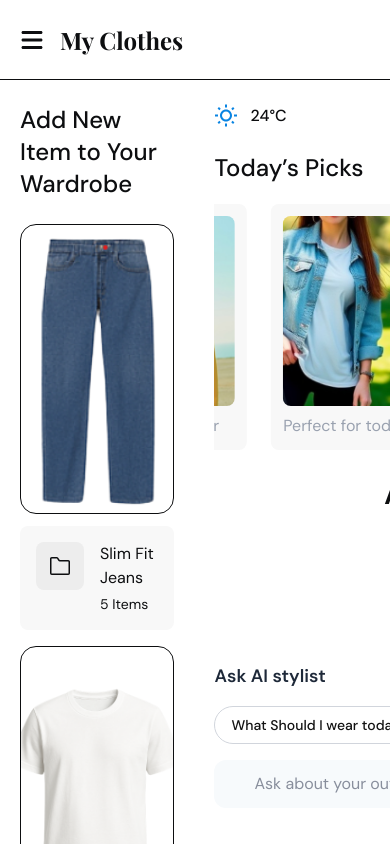
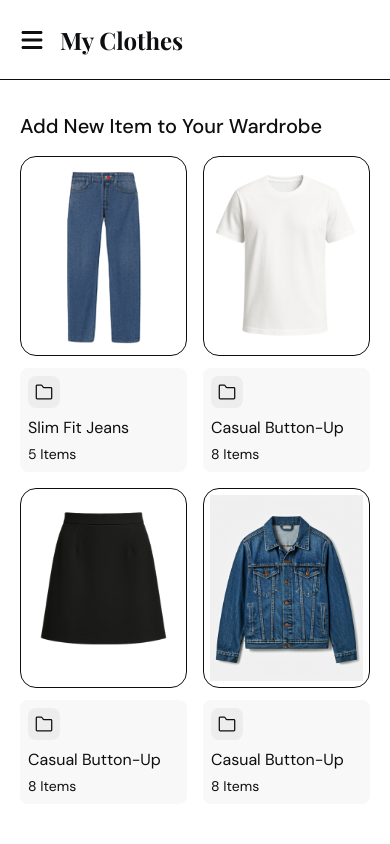
Before and after one commit to Webgenius0/chique, a Next.js app: page /dashboard/my-clothes in a window 390 px wide. Built offline with nearby package versions, Linux system fonts and the light colour scheme; a web font is replaced by a local one; what @ant-design/nextjs-registry would draw is missing.

Commit message:
MyClothe page responsive

```diff
--- a/app/dashboard/my-clothes/page.js
+++ b/app/dashboard/my-clothes/page.js
@@ -10,10 +10,10 @@ export const metadata = {
 };
 const MyClothes = () => {
   return (
-    <div className="w-full flex flex-col gap-10 pt-3">
-      <div className="w-full justify-between items-start flex gap-10">
+    <div className="w-full flex flex-col gap-10 xs:py-10 py-5">
+      <div className="w-full flex lg:flex-row flex-col justify-between items-start 2xl:gap-10 lg:gap-6 gap-10">
         <Wardrobe />
-        <div className="w-[700px] gap-20 flex flex-col justify-start items-start shrink-0">
+        <div className="2xl:w-[700px] lg:w-[450px] w-full flex flex-col sm:gap-20 gap-10 justify-start items-start shrink-0">
           <TodayPicks />
           <AIStylist />
         </div>
--- a/components/dashboard/clothe/OutfitSuggestion.jsx
+++ b/components/dashboard/clothe/OutfitSuggestion.jsx
@@ -10,7 +10,7 @@ const OutfitSuggestion = () => {
   return (
     <div className="w-full flex flex-col gap-6 justify-start">
       <div className="w-full flex justify-between">
-        <p className="text-2xl text-primary-dark font-medium font-primary">
+        <p className="xs:text-2xl text-xl text-primary-dark font-medium font-primary">
           Al Outfit Suggestions
         </p>
         <div className="w-fit flex items-center gap-3 text-primary-dark">
@@ -20,7 +20,7 @@ const OutfitSuggestion = () => {
           </p>
         </div>
       </div>
-      <div className="w-full grid grid-cols-3 gap-5">
+      <div className="w-full grid md:grid-cols-3 xs:grid-cols-2 grid-cols-1 gap-5">
         {outfitData.map((item) => (
           <div key={item.id} className="w-full  bg-[#FAFAFB] rounded-lg p-4">
             <div className="w-full h-[220px] overflow-hidden">
@@ -31,7 +31,7 @@ const OutfitSuggestion = () => {
               />
             </div>
             <div className="w-full flex flex-col gap-1 bg-[#F5F6F7] py-3">
-              <p className="text-xl text-primary-dark font-primary">
+              <p className="xs:text-xl text-lg text-primary-dark font-primary">
                 {item.title}
               </p>
               <p className="text-base text-[#2B2B2B] font-primary">
--- a/components/dashboard/clothe/TodayPicks.jsx
+++ b/components/dashboard/clothe/TodayPicks.jsx
@@ -29,7 +29,7 @@ const TodayPicks = () => {
       </div>
       {/* Marquee */}
       <div className="w-full flex flex-col gap-5">
-        <p className="text-primary-dark text-2xl font-medium font-primary">
+        <p className="text-primary-dark xs:text-2xl text-xl font-medium font-primary">
           Today’s Picks
         </p>
         {/* Marquee Section */}
@@ -56,10 +56,10 @@ const TodayPicks = () => {
         </Marquee>
       </div>
       <div className="w-full flex flex-col gap-4 items-center">
-        <p className="text-[28px] text-primary-dark font-primary font-bold text-center">
+        <p className="xs:text-[28px] text-xl text-primary-dark font-primary font-bold text-center">
           Add an item to your closet
         </p>
-        <Link href="/dashboard/my-clothes/add-item" className="w-fit flex gap-2 items-center px-20 rounded-lg border py-3 text-base text-primary-dark font-medium font-primary cursor-pointer">
+        <Link href="/dashboard/my-clothes/add-item" className="w-fit flex gap-2 items-center xs:px-20 px-5 rounded-lg border py-3 text-base text-primary-dark font-medium font-primary cursor-pointer">
           <RiDownloadCloudFill className="text-xl" />
           Upload from photos
         </Link>
--- a/components/dashboard/clothe/Wardrobe.jsx
+++ b/components/dashboard/clothe/Wardrobe.jsx
@@ -8,30 +8,30 @@ import { GoFileDirectory } from "react-icons/go";
 const Wardrobe = () => {
 
   return (
-    <div className="w-full flex flex-col gap-6">
-      <p className="text-2xl text-primary-dark font-medium font-primary">
+    <div className="w-full flex flex-col xs:gap-6 gap-4">
+      <p className="xs:text-2xl text-xl text-primary-dark font-medium font-primary">
         Add New Item to Your Wardrobe
       </p>
-      <div className="w-full grid 2xl:grid-cols-3 xl:grid-cols-2 lg:grid-cols-3 sm:grid-cols-2 gap-4">
+      <div className="w-full grid 2xl:grid-cols-3 grid-cols-2  gap-4">
         {wardrobeItems.map((item) => (
           <Link
             className="w-full flex flex-col gap-3 cursor-pointer "
             key={item.id}
             href={`/dashboard/my-clothes/${item.category}`}
           >
-            <div className="w-full h-[290px] overflow-hidden border border-primary-dark rounded-2xl cursor-pointer">
+            <div className="w-full sm:h-[290px] h-[200px] overflow-hidden border border-primary-dark rounded-2xl cursor-pointer p-1.5">
               <Image
                 src={item.image}
                 className="w-full h-full object-cover"
                 alt={item.name}
               />
             </div>
-            <div className="w-full flex gap-4 bg-[#F8F8F8] p-4 rounded-lg">
-              <div className="w-12 h-12 bg-[#EDEDED] rounded-lg p-3">
-                <GoFileDirectory className="text-2xl" />
+            <div className="w-full flex sm:flex-row flex-col sm:gap-4 gap-2 bg-[#F8F8F8] sm:p-4 p-2 rounded-lg">
+              <div className="sm:w-12 w-8 sm:h-12 h-8 bg-[#EDEDED] rounded-lg sm:p-3 p-1.5">
+                <GoFileDirectory className="sm:text-2xl text-xl" />
               </div>
               <div className="flex flex-col gap-1">
-                <p className="text-base text-primary-dark font-primary">
+                <p className="3xs:text-base text-sm text-primary-dark font-primary">
                   {item.name}
                 </p>
                 <p className="text-sm text-primary-dark font-primary">
```
